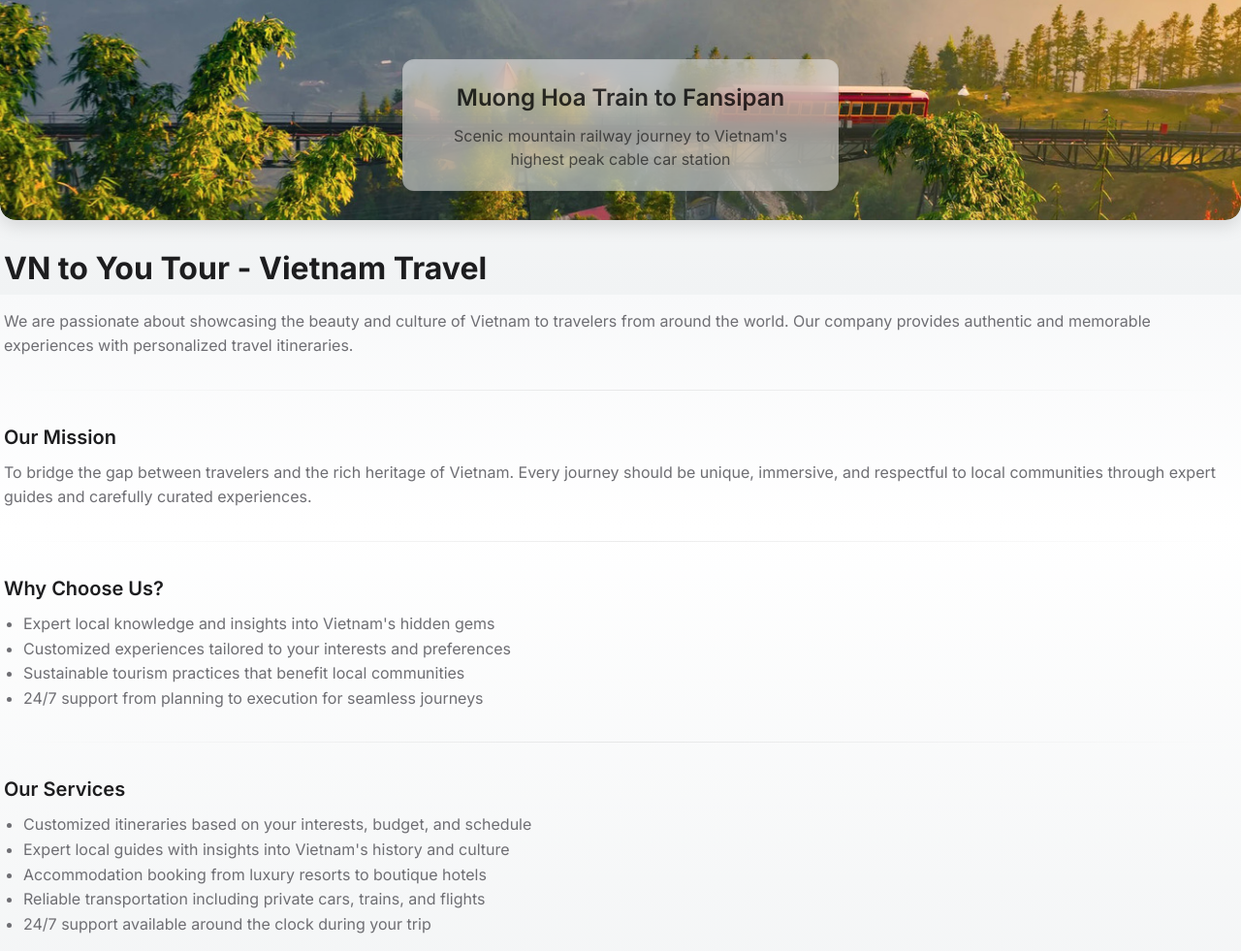
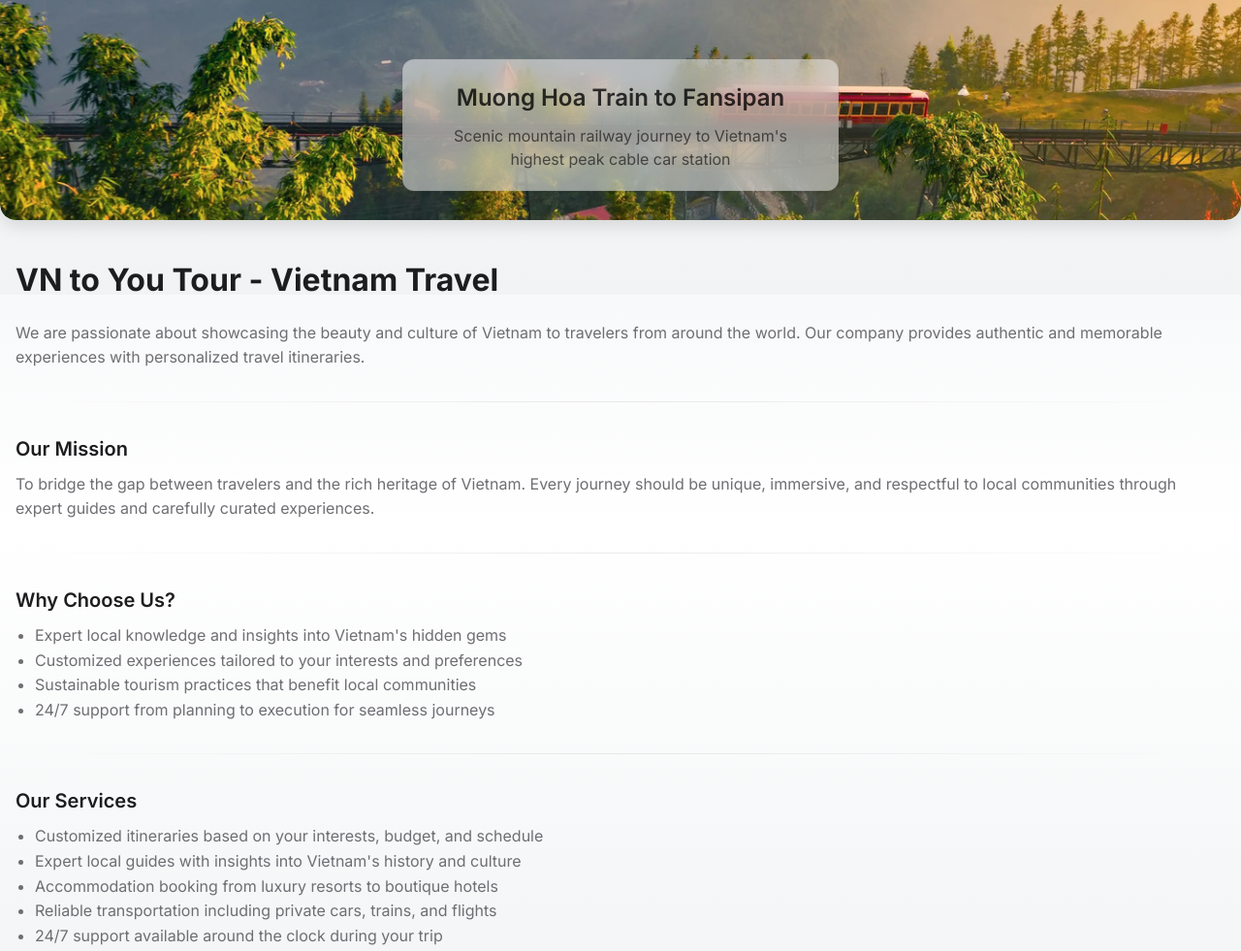
Before and after one commit to Nghiavutrong1251992/vn-to-you-tour, a plain HTML site: page index.html in a window 1280 px wide. Shown: the part 496-1477 px from the top of the page at 97% size. Drawn offline with Linux system fonts and the light colour scheme.

Commit message:
Add consistent padding for homepage content to match tour image margins

```diff
--- a/assets/css/styles.css
+++ b/assets/css/styles.css
@@ -391,6 +391,11 @@ nav a.active,
     width: 100%;
 }
 
+/* Homepage specific styling to match tour image margins */
+.content-container.glass-card {
+    padding: 1rem;
+}
+
 h1, h2, h3, h4 {
     color: var(--text-primary);
     margin-bottom: 0.5rem;
```
